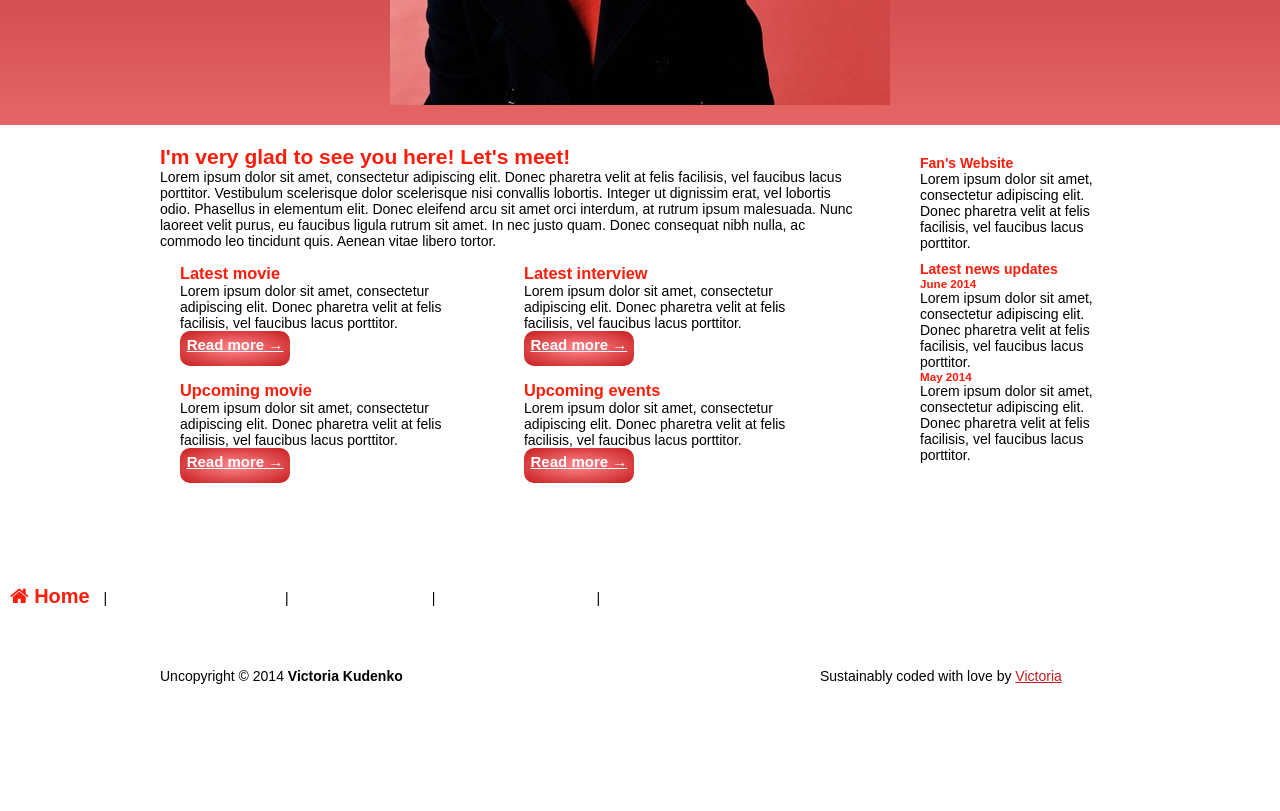
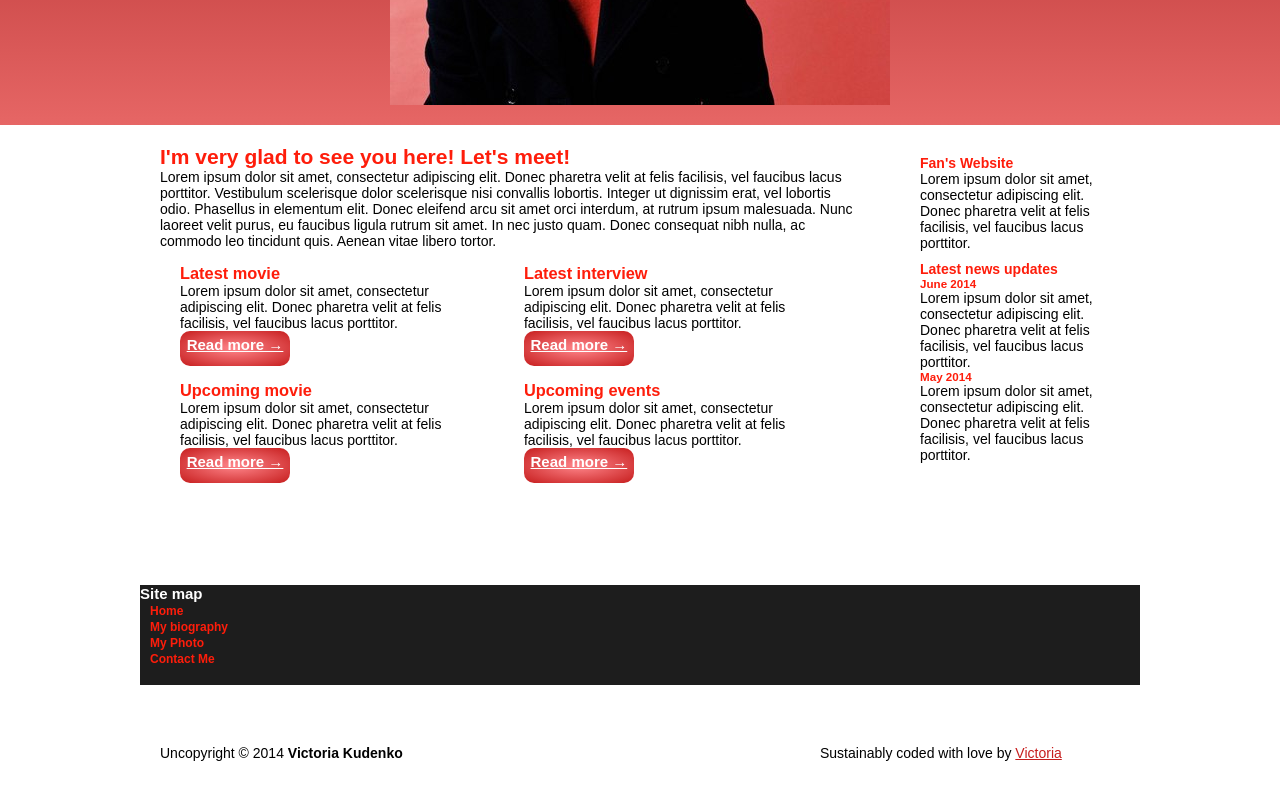
Before and after one commit to VictoriaKudenko/personal-site, a plain HTML site: page index.html in a window 1280 px wide. Shown: the part 372-1183 px from the top of the page. Before the commit the page ends 1106 px from the top, so only its background shows below. Drawn offline with Linux system fonts and the light colour scheme.

Commit message:
Create Site Map in Footer

```diff
--- a/index.html
+++ b/index.html
@@ -141,29 +141,27 @@
 
             <div id="footerinfo">
 
-                <section>
-                    <div id="footermenu">
+                <section id="fmenu">
+                        <h6>Site map</h6>
                         <nav>
                             <ul>
-                                <li><a href="index.html" id="home"><i class="fa fa-home"></i>   Home</a> |</li>
-                                <li><a href="biography.html"><i class="fa fa-child"></i>   My biography</a> |</li>
-                                <li><a href="photo.html"><i class="fa fa-camera-retro"></i>   My Photo</a> |</li>
-                                <li><a href="contact.html"><i class="fa fa-envelope-o"></i>   Contact Me</a> |</li>
+                                <li><a href="index.html">Home</a></li>
+                                <li><a href="biography.html">My biography</a></li>
+                                <li><a href="photo.html">My Photo</a></li>
+                                <li><a href="contact.html"> Contact Me</a></li>
                             </ul>
                         </nav>
-                    </div><!-- end  -->
                 </section>
 
-                <section>
+                <section id="fcontacts">
                     <!-- add CONTACTS -->
                 </section>
 
-                <section>
+                <section id="fsocial">
                     <!-- add SOCIAL NETWORK ICONS -->
                 </section>
 
             </div><!-- end footerinfo -->
-
 
             <div id="myinfo">
 
--- a/styles.css
+++ b/styles.css
@@ -34,6 +34,15 @@ h2, h3, h4, h5 {
     color: #fe1d0b;
 }
 
+h6 {
+    color: #ffffff;
+    font-size: 15px;
+    font-weight: bold;
+}
+
+
+
+
 /* Header */
 
 #lead {
@@ -57,7 +66,7 @@ nav a:link, a:visited {
     color: #ffffff;
 }
 
-nav a:hover, nav a:active {
+nav a:hover, a:active {
     color: #fe1d0b;
 }
 
@@ -80,6 +89,9 @@ li {
     display: inline;
 }
 
+
+
+
 /* Photo */
 
 #photo {
@@ -93,6 +105,9 @@ li {
     margin: 0 auto;
     padding: 20px 0;
 }
+
+
+
 
 /* Main Content */
 
@@ -150,6 +165,9 @@ footer.newsbtn a:hover, footer.newsbtn a:active {
     background: radial-gradient(#ffc1c1, #c61d1d);
 }
 
+
+
+
 /* Sidebar */
 
 #sidebar {
@@ -162,12 +180,28 @@ footer.newsbtn a:hover, footer.newsbtn a:active {
     padding-bottom: 10px;
 }
 
+
+
+
 /* Footer */
 
 #myinfo {
     width: 1000px;
     height: 82px;
     margin: 0 auto;
+}
+
+#footerinfo {
+    width: 1000px;
+    height: 100px;
+    margin: 0 auto;
+    background: rgba(22, 22, 22, 0.97);
+}
+
+#fmenu, #fcontacts, #fsocial {
+    width: 200px;
+    float: left;
+    display:inline-block;
 }
 
 #uncopyright, #credits {
@@ -186,6 +220,27 @@ footer.newsbtn a:hover, footer.newsbtn a:active {
     color: #c61d1d;
 }
 
+#fmenu nav a {
+    font-size: 12px;
+    font-weight: bold;
+    text-decoration: none;
+    padding: 0 10px;
+}
+
+#fmenu nav a:link, #fmenu a:visited {
+    color: #fe1d0b;
+}
+
+#fmenu nav a:hover, #fmenu a:active {
+    color: #f5f5f5;
+    text-decoration: underline;
+}
+
+#fmenu li {
+    display: block;
+}
+
+
 /* Contact us page */
 
 #custinfo {
```
